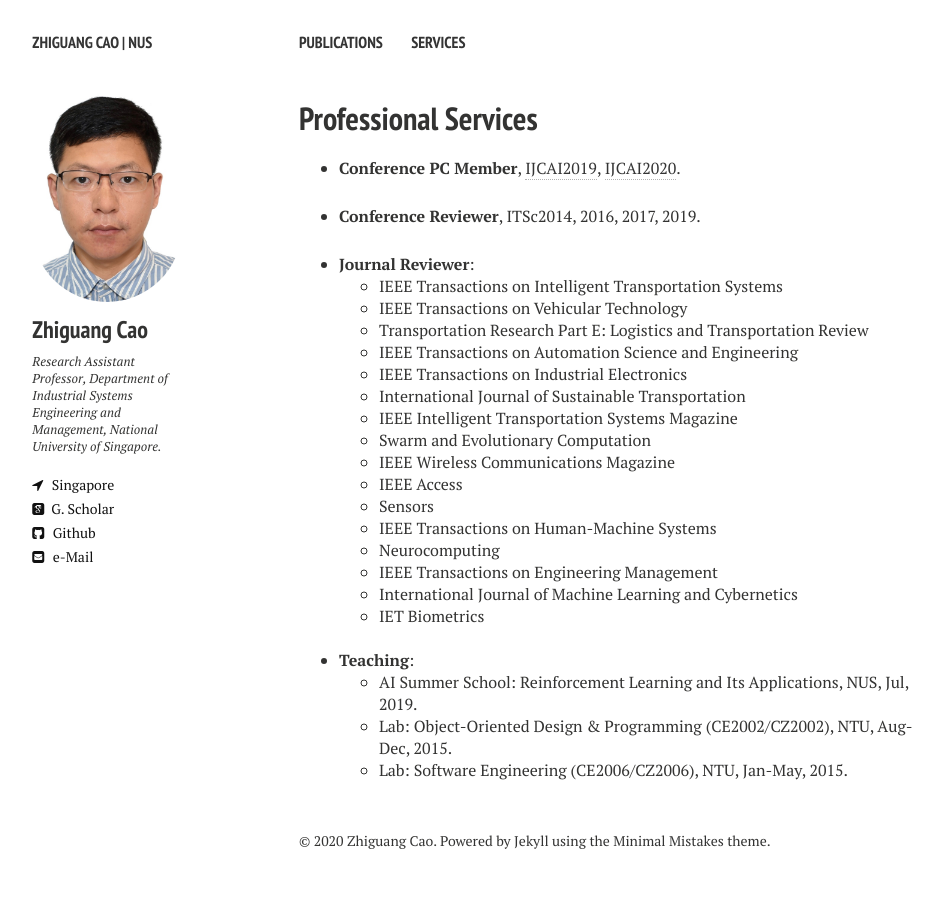
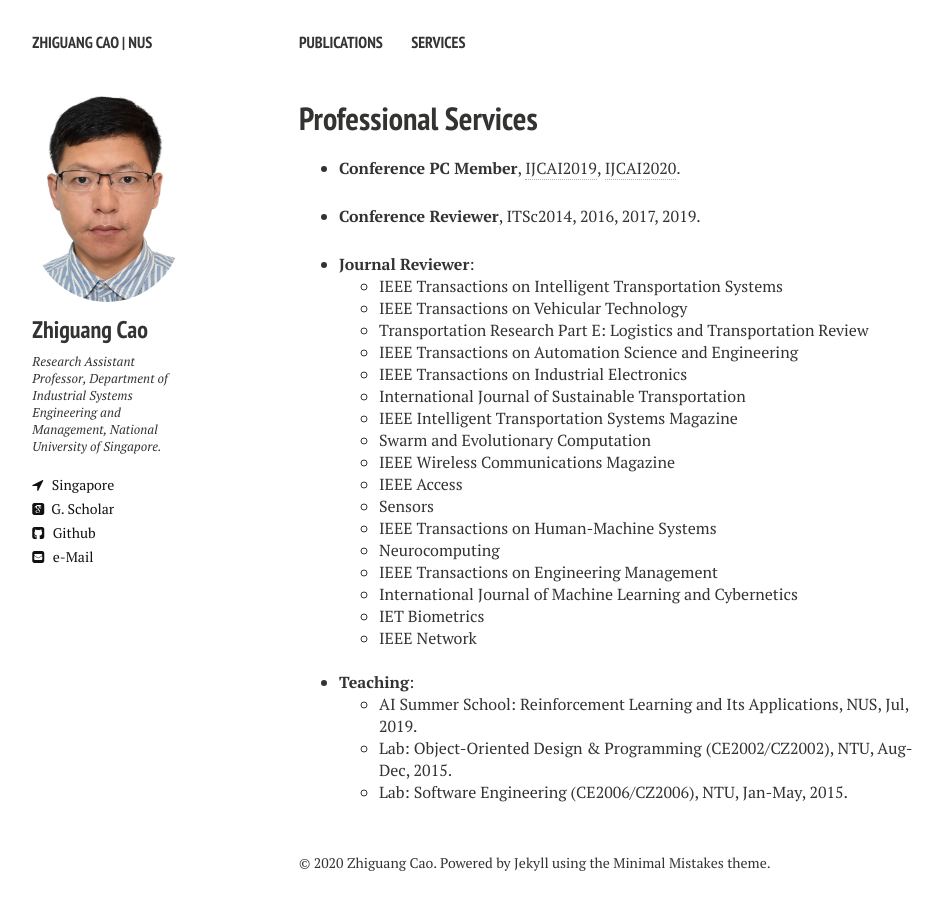
Before and after one commit to zhiguangcaosg/zhiguangcaosg.github.io, a Jekyll site: the page built from tools.md, in a window 1280 px wide. Shown: the whole page, without its empty margins (21-961 px from the left). Built offline with Jekyll 4.4.1, drawn with Linux system fonts in a browser that asks for light colours; nearby versions of some CDN libraries; before the commit the page ends 900 px from its top, so only the background shows below that.

Commit message:
Update tools.md

```diff
--- a/tools.md
+++ b/tools.md
@@ -63,6 +63,8 @@ comments: false
 	</li>
 	<li> IET Biometrics
 	</li>
+	<li> IEEE Network
+	</li>
 	</ul>
 </li>
 <br>
```
